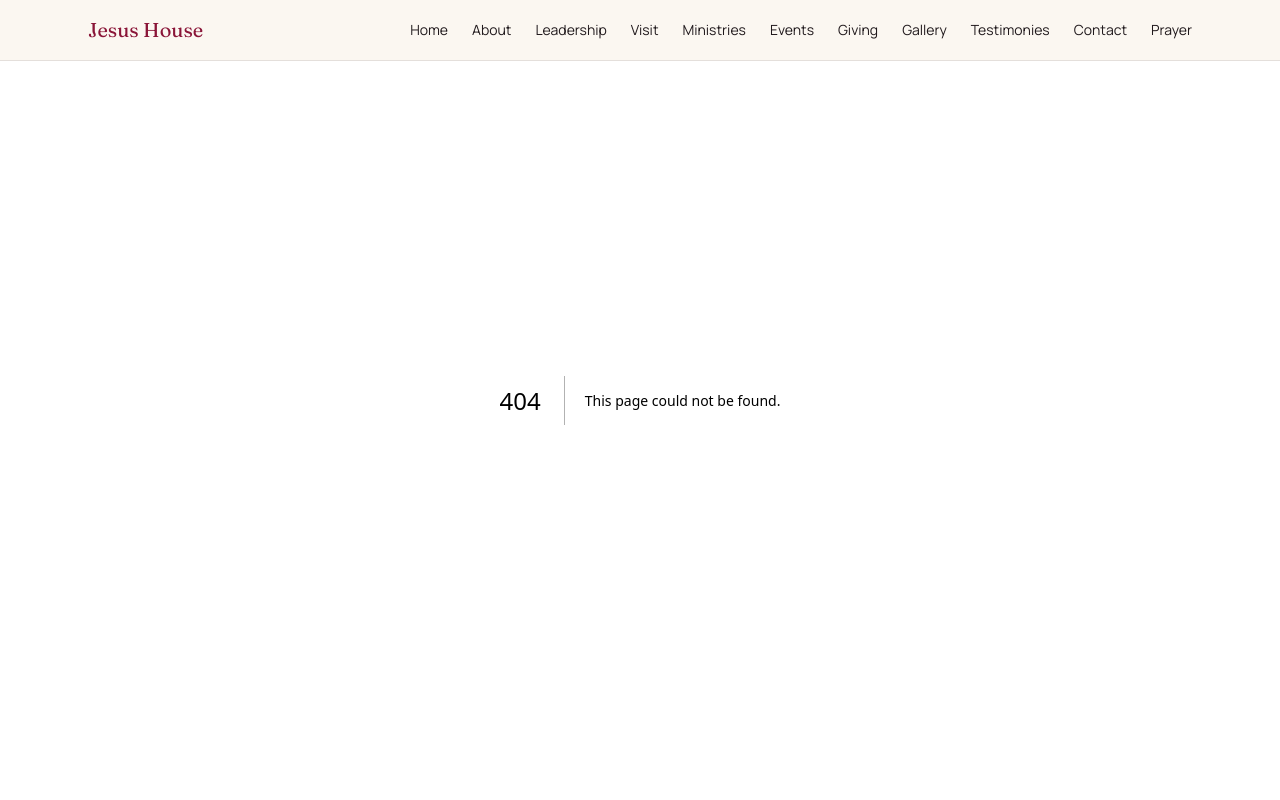
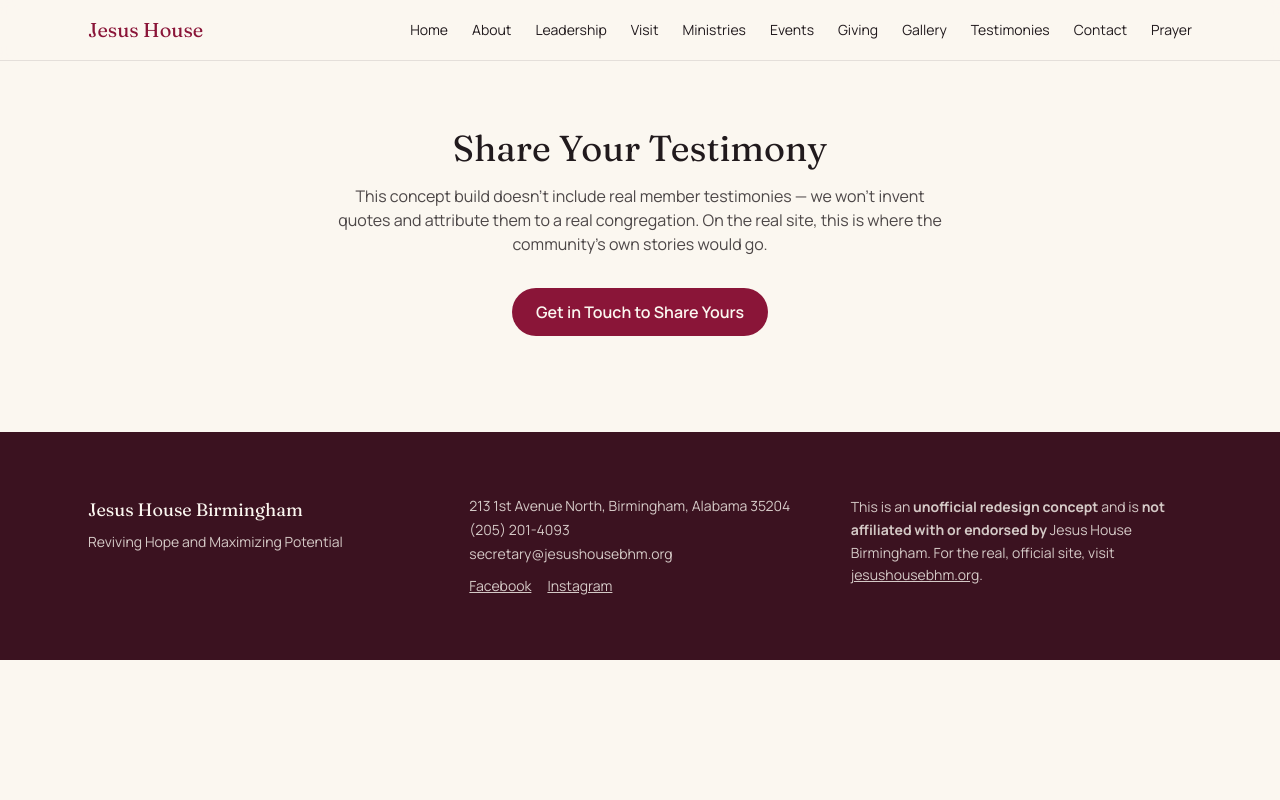
Before and after one commit to ezekielologunde/jesus-house-birmingham-concept, a Next.js app: page /testimonies in a window 1280 px wide. Before the commit this address had no page. Shown: the top 800 px of the page. Built offline with nearby package versions, Linux system fonts and the light colour scheme.

Commit message:
feat: add Testimonies page as an invite-only CTA (no invented quotes)

```diff
--- /dev/null
+++ b/app/testimonies/page.jsx
@@ -0,0 +1,27 @@
+import Link from "next/link";
+import { Reveal } from "@/components/ui/Reveal";
+
+export const metadata = {
+  title: "Testimonies | Jesus House Birmingham (Unofficial Concept)",
+};
+
+export default function Testimonies() {
+  return (
+    <main className="px-6 pt-32 pb-24 max-w-2xl mx-auto text-center">
+      <Reveal>
+        <h1 className="font-display text-4xl mb-4">Share Your Testimony</h1>
+        <p className="font-body text-ink/80 mb-8">
+          This concept build doesn&rsquo;t include real member testimonies — we won&rsquo;t
+          invent quotes and attribute them to a real congregation. On the real site, this is
+          where the community&rsquo;s own stories would go.
+        </p>
+        <Link
+          href="/contact"
+          className="inline-block rounded-full bg-sanctuary text-ivory px-6 py-3 font-body font-semibold"
+        >
+          Get in Touch to Share Yours
+        </Link>
+      </Reveal>
+    </main>
+  );
+}
```
Also changed, not shown: 1 other file (tests, documents, lock files or other folders).
